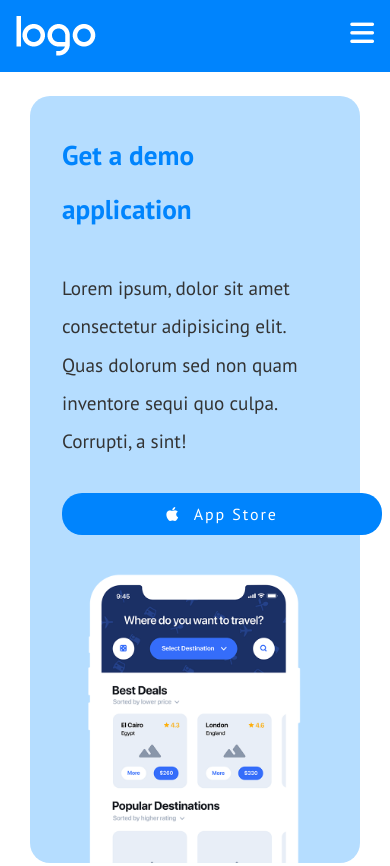
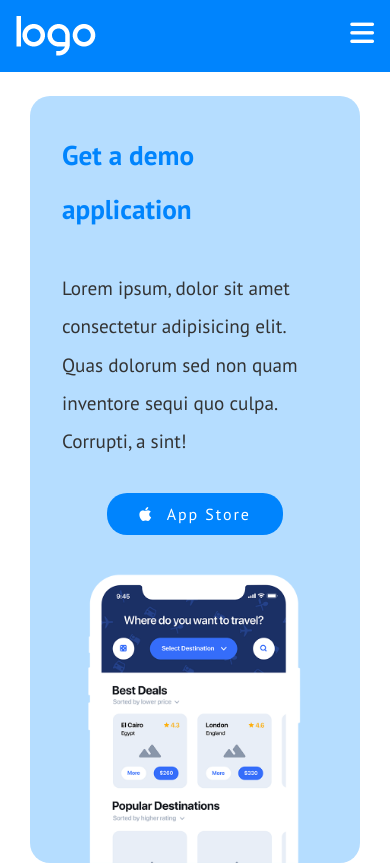
Before and after one commit to filecc/htmlcss-responsive-layout, a plain HTML site: page index.html in a window 390 px wide. Shown: the top 866 px of the page. Drawn offline with Linux system fonts and the light colour scheme.

Commit message:
fixed button width on mobile

```diff
--- a/css/utilities.css
+++ b/css/utilities.css
@@ -354,7 +354,8 @@
     color: white;
 }
 .btn-large{
-    width: 20rem;
+    min-width: 10rem;
+    max-width: 20rem;
     margin: 0 auto;
 }
 .btn:hover{
```
